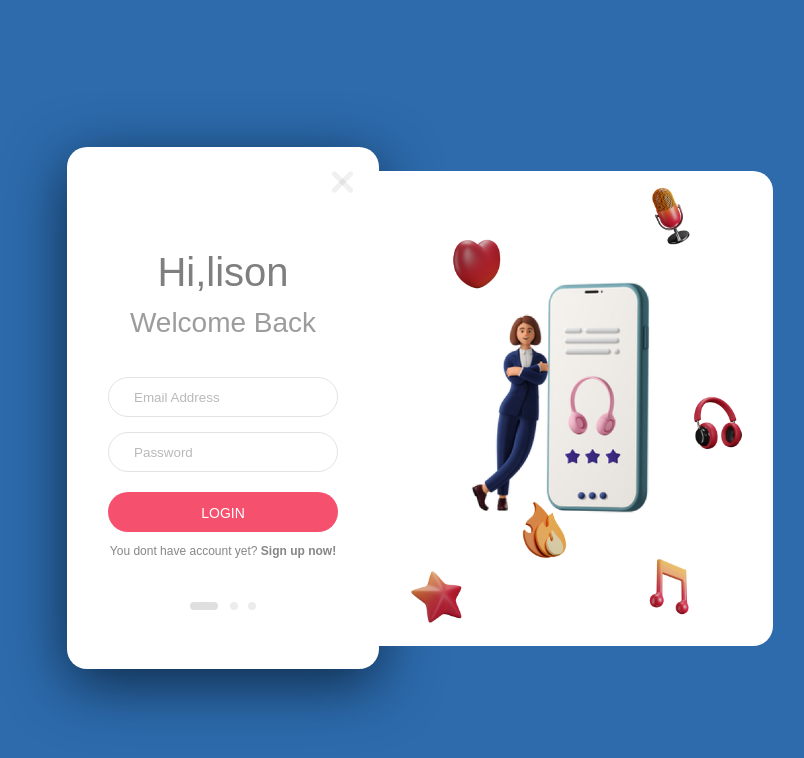
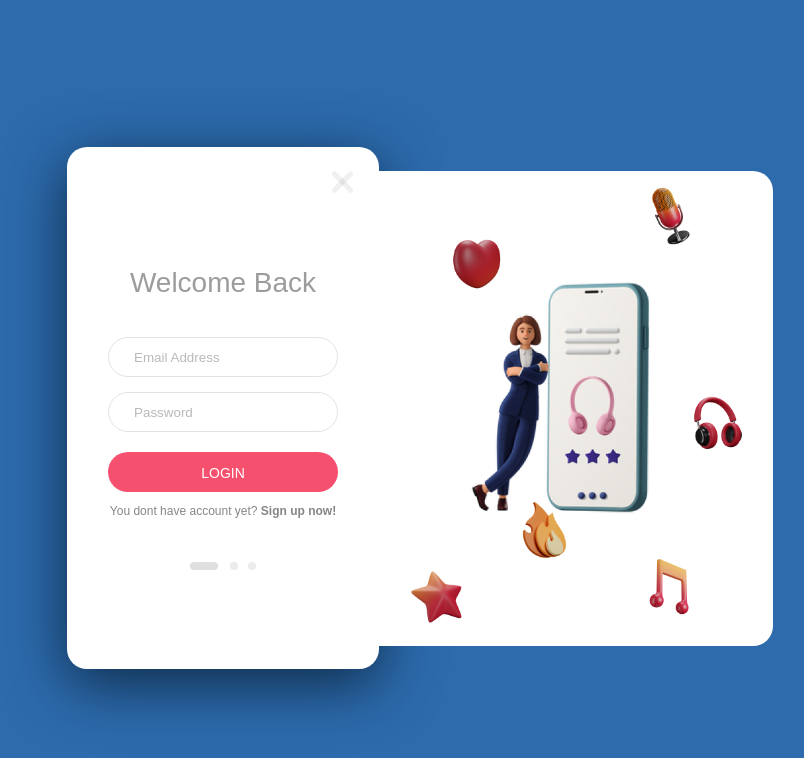
Before and after one commit to abdelghafour77/website, a website: page login.html in a window 1280 px wide. Shown: the whole page, without its empty margins (225-1029 px from the left). Drawn offline with Linux system fonts and the light colour scheme.

Commit message:
fix problem in login page

```diff
--- a/login.html
+++ b/login.html
@@ -17,7 +17,8 @@
         <div id="close-form"></div>
         <div id="form-body">
           <div id="welcome-lines">
-            <div id="w-line-1">Hi,lison</div>
+            <!-- <div id="w-line-1">Hi,lison</div> -->
+            <!-- <div id="w-line-1">Hi</div> -->
             <div id="w-line-2">Welcome Back</div>
           </div>
           <div id="input-area">
```
